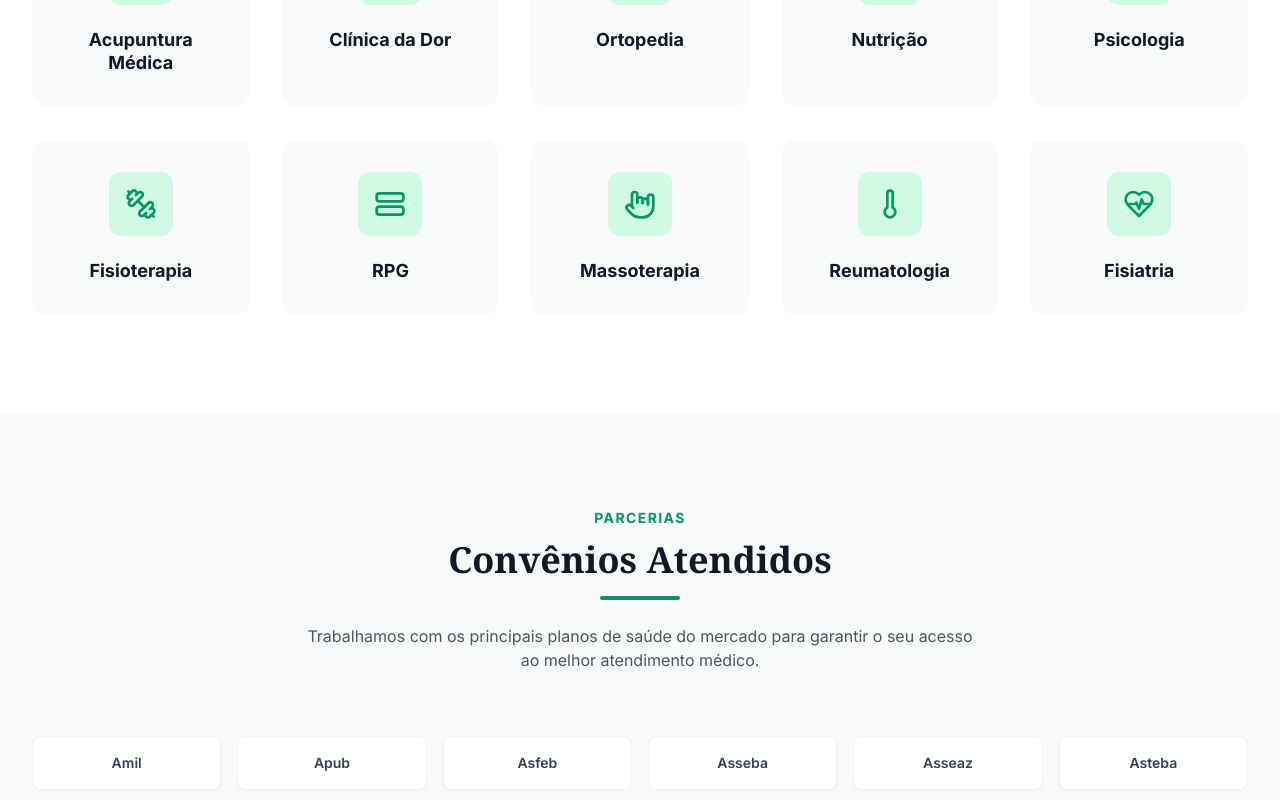
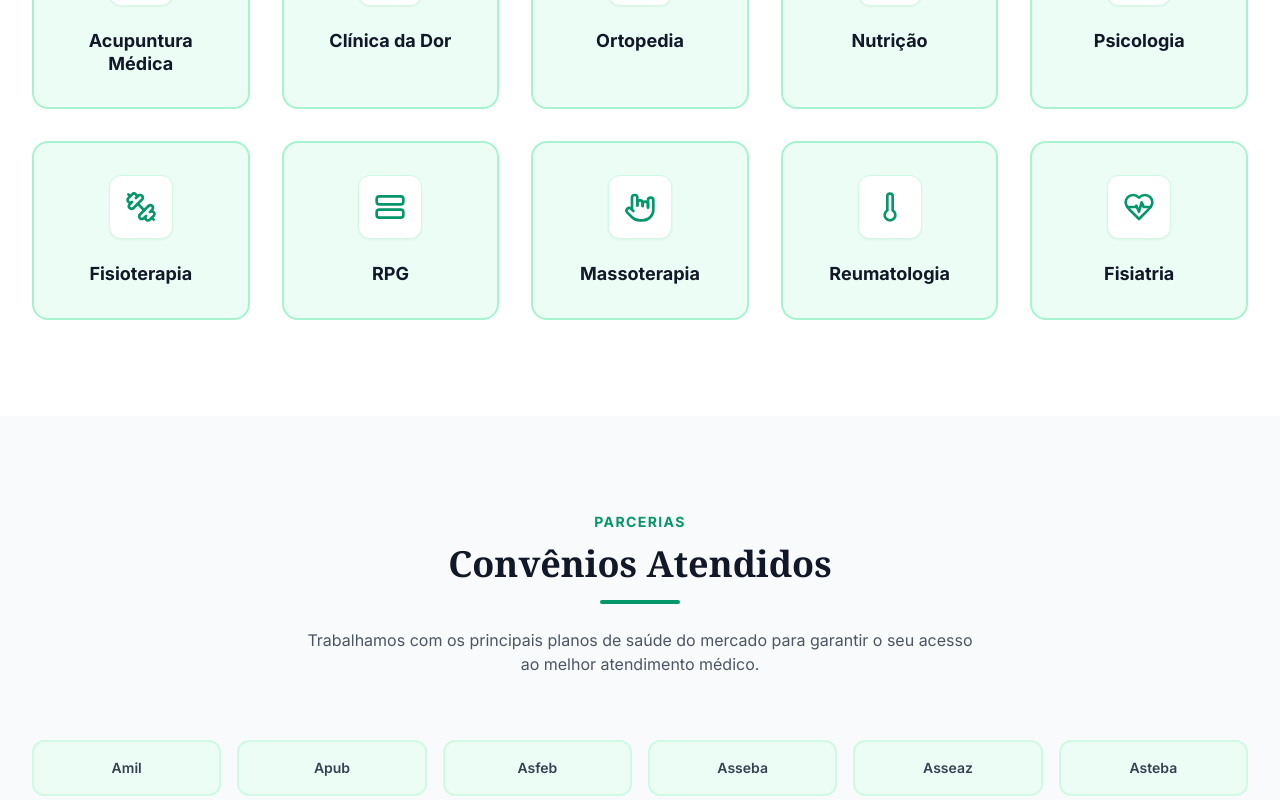
Before and after one commit to z1designweb-star/clinicaviterbo, a React (Vite) app: page /institucional in a window 1280 px wide. Shown: the part 1340-2140 px from the top of the page. Built offline with nearby package versions, Linux system fonts and the light colour scheme.

Commit message:
feat(home): Refine specialty and insurance card styling
Update the visual appearance of specialty and insurance cards on the home page. This change enhances the aesthetic appeal and user experience by introducing more distinct visual cues and improved hover states.

```diff
--- a/pages/Home.tsx
+++ b/pages/Home.tsx
@@ -75,9 +75,9 @@ const Home: React.FC = () => {
               <Link
                 key={index}
                 to={`/especialidades/${spec.slug}`}
-                className="p-8 bg-gray-50 rounded-2xl hover:bg-white hover:shadow-xl transition-all duration-300 group border border-transparent hover:border-emerald-100 block"
+                className="p-8 bg-emerald-50 rounded-2xl border-2 border-emerald-200 hover:border-emerald-500 transition-all duration-300 group block"
               >
-                <div className="mb-6 inline-flex items-center justify-center w-16 h-16 bg-emerald-100 text-emerald-600 rounded-xl group-hover:bg-emerald-600 group-hover:text-white transition-colors duration-300">
+                <div className="mb-6 inline-flex items-center justify-center w-16 h-16 bg-white text-emerald-600 rounded-xl border border-emerald-100 group-hover:bg-emerald-600 group-hover:text-white transition-colors duration-300 shadow-sm">
                   {spec.icon}
                 </div>
                 <h4 className="text-lg font-bold text-gray-900 leading-tight group-hover:text-emerald-700 transition-colors">{spec.name}</h4>
@@ -103,7 +103,7 @@ const Home: React.FC = () => {
             {INSURANCES.map((insurance, index) => (
               <div
                 key={index}
-                className="bg-white p-4 rounded-lg shadow-sm border border-gray-100 flex items-center justify-center text-center hover:shadow-md hover:border-emerald-200 transition-all"
+                className="bg-emerald-50 p-4 rounded-xl border-2 border-emerald-100 hover:border-emerald-400 flex items-center justify-center text-center transition-all"
               >
                 <span className="text-sm font-semibold text-gray-700">{insurance}</span>
               </div>
```
